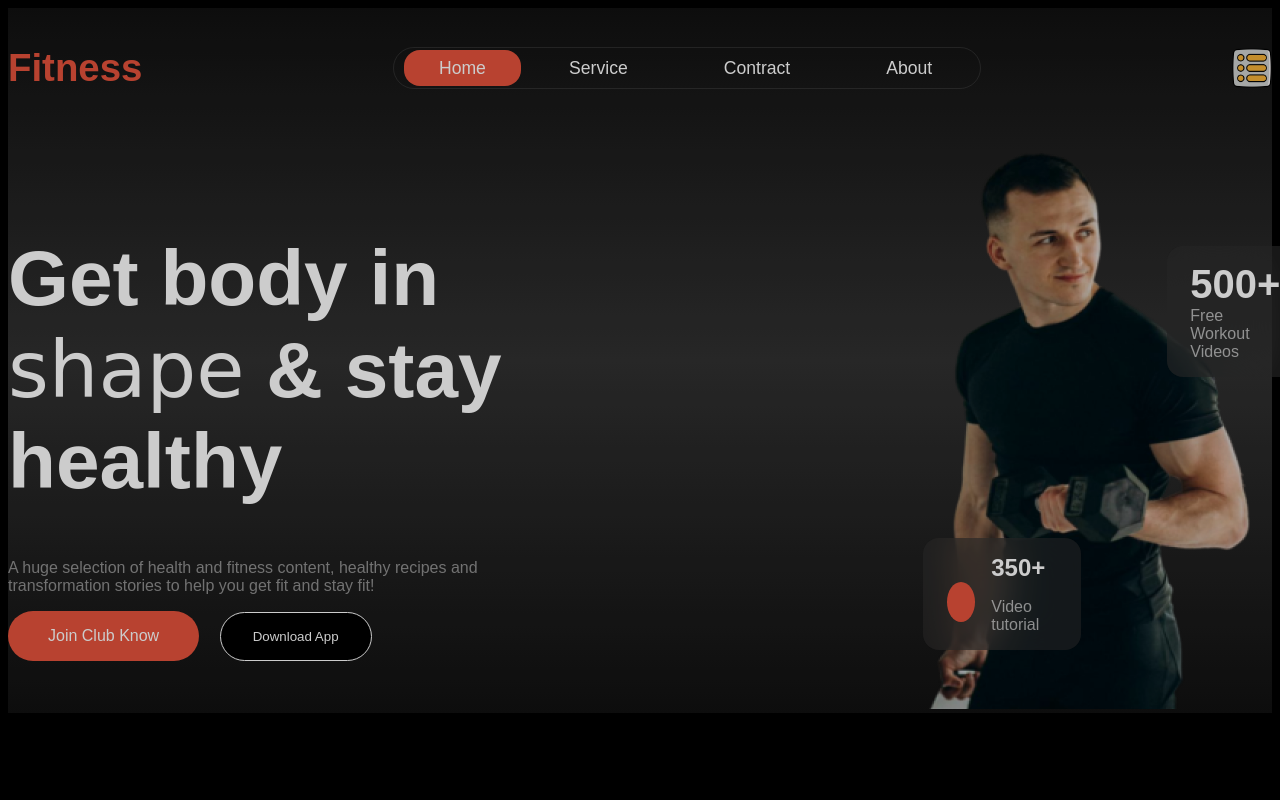
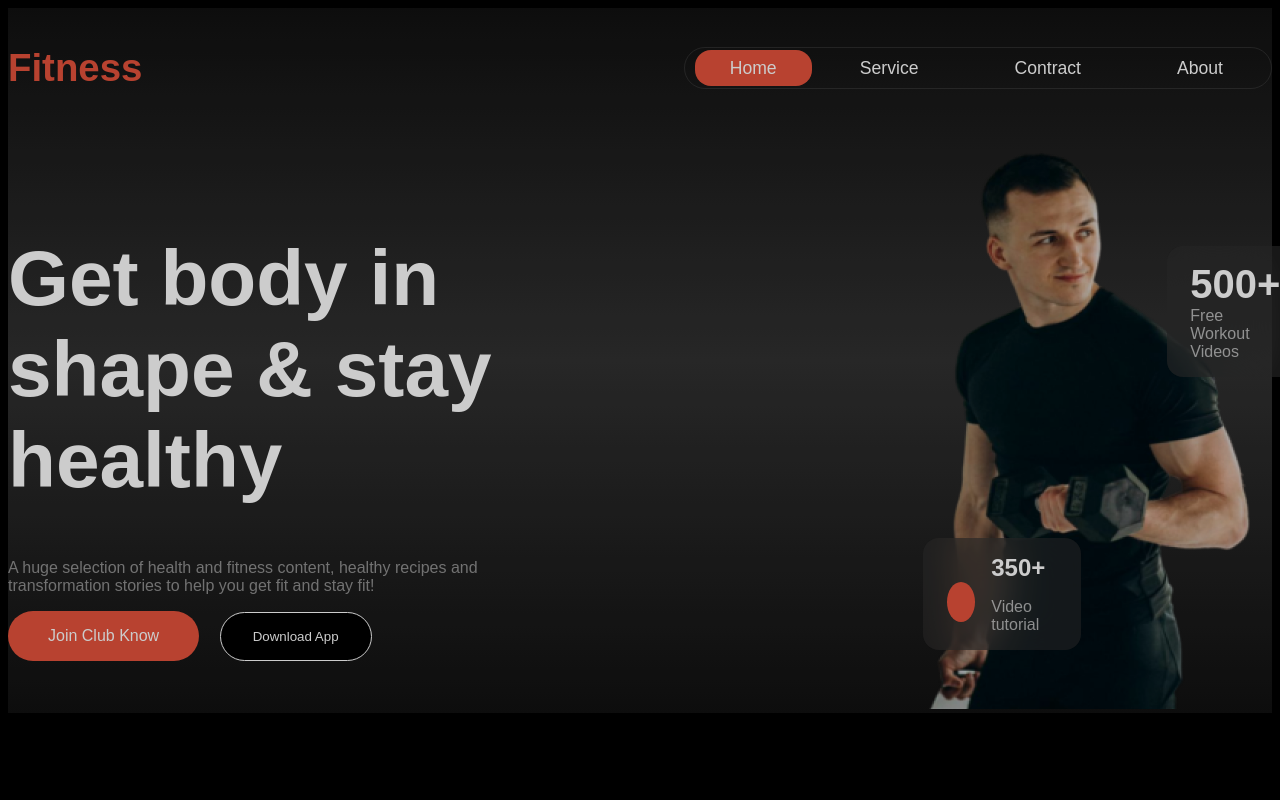
Before and after one commit to Abdullah-Al-Zahid/Assignment-2, a plain HTML site: page index.html in a window 1280 px wide. Shown: the top 800 px of the page. Drawn offline with Linux system fonts and the light colour scheme.

Commit message:
added menu bar style

```diff
--- a/index.html
+++ b/index.html
@@ -16,7 +16,7 @@
                 <li class="nav-item "><a href="" class="nav-link color-white">Contract</a></li>
                 <li class="nav-item "><a href="" class="nav-link color-white">About</a></li>
             </ul>
-            <img src="images/men7.png" alt="" class="menu">
+            <img src="images/men7.png" alt="" class="menu menu-none">
         </nav>
         <div class="banner">
             <div class="banner-item">
--- a/styles/style.css
+++ b/styles/style.css
@@ -1,8 +1,9 @@
-.mrs-saint-delafield-regular {
-    font-family: "Mrs Saint Delafield", cursive;
+.great-vibes-regular {
+    font-family: "Great Vibes", cursive;
     font-weight: 400;
     font-style: normal;
   }
+
 
 
 body{
@@ -462,5 +463,11 @@ body{
         margin: auto;
         padding: 1.5rem;
         border-radius: 1rem;
+
     }
  }
+ @media  screen and (min-width:576px) {
+    .menu-none{
+        display: none;
+    }
+ }
```
